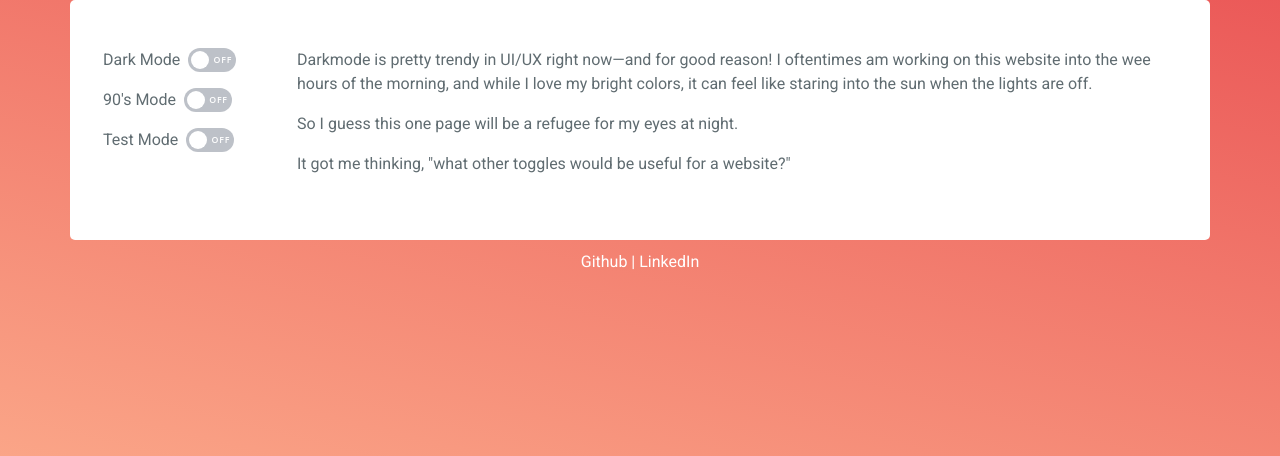
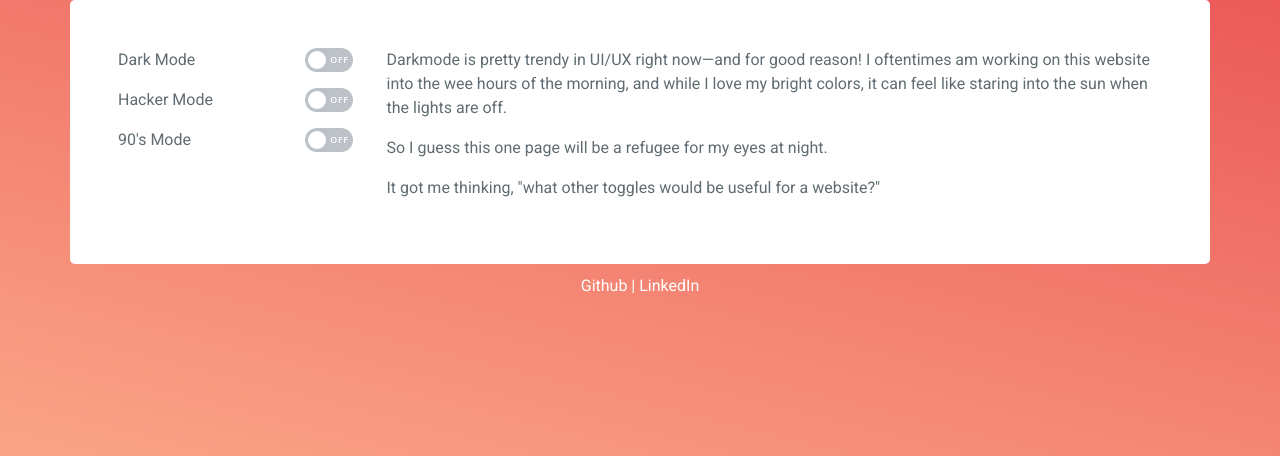
Before and after one commit to corydonbaylor/flask-app, a Flask app: page /toggles in a window 1280 px wide. Shown: the part 56-512 px from the top of the page. Run offline with Flask 2, Linux system fonts and the light colour scheme; some libraries are stand-ins or nearby versions.

Commit message:
added hacker mode

```diff
--- a/app/static/css/toggles.css
+++ b/app/static/css/toggles.css
@@ -43,6 +43,36 @@
   font-family: 'comic sans ms';
 }
 
+/*  Hacker */
+.hacker{
+  background-color: black;
+  font-family: Consolas, "Liberation Mono", Menlo, Courier, monospace;
+  color: #33ff33;
+}
+
+.grad.hacker {
+  background-color: black !important;
+  border-radius: 0px;
+  border: 1px solid #33ff33;
+}
+
+.hacker p{
+  color: #33ff33;
+  font-family: Consolas, "Liberation Mono", Menlo, Courier, monospace;
+}
+
+.hacker a{
+  color: #33ff33 !important;
+  font-family: Consolas, "Liberation Mono", Menlo, Courier, monospace;
+}
+
+.btn-toggle.hacker{
+  background: black;
+}
+
+.btn-toggle.btn-sm.hacker > .handle{
+  background-color: #33ff33 !important
+}
 /* Switch code */
 .btn {
   display: inline-block;
--- a/app/templates/pages/webdev/toggles.html
+++ b/app/templates/pages/webdev/toggles.html
@@ -8,30 +8,42 @@
 
 {% block content %}
 <div class="row">
-    <div class="col-2">
+    <div class="col-sm-3">
         <div class="row">
+            <div class="col-8">
                 <p> Dark Mode </p>
+            </div>
+            <div class='col-4'>
                 <button class="btn btn-sm btn-toggle" data-toggle="button" aria-pressed="false" autocomplete="off"
                     id='darkmode' onclick='toggle(this.id, "darkmode"); toggle_content(this.id)'>
                     <div class="handle"></div>
                 </button>
             </div>
+        </div>
         <div class="row">
+            <div class="col-8">
+                <p> Hacker Mode </p>
+            </div>
+            <div class='col-4'>
+                <button class="btn btn-sm btn-toggle" data-toggle="button" aria-pressed="false" autocomplete="off"
+                    id='hacker' onclick='toggle(this.id, "hacker"); toggle_content(this.id)'>
+                    <div class="handle"></div>
+                </button>
+            </div>
+        </div>
+        <div class="row">
+            <div class="col-8">
                 <p> 90's Mode </p>
+            </div>
+            <div class="col-4">
                 <button class="btn btn-sm btn-toggle" data-toggle="button" aria-pressed="false" autocomplete="off"
                     id='ninties' onclick='toggle(this.id, "ninties"); toggle_content(this.id)'>
                     <div class="handle"></div>
                 </button>
             </div>
-        <div class="row">
-            <p> Test Mode </p>
-            <button class="btn btn-sm btn-toggle" data-toggle="button" aria-pressed="false" autocomplete="off" id='test'
-                onclick='toggle(this.id, "test"); toggle_content(this.id)'>
-                <div class="handle"></div>
-            </button>
         </div>
     </div>
-    <div class="col-10" id='toggle_content'>
+    <div class="col-sm-9" id='toggle_content'>
         <p>
             Darkmode is pretty trendy in UI/UX right now&mdash;and for good reason! I oftentimes am working on this
             website into the wee hours of the morning, and while I love my bright colors, it can feel like staring into
```
Also changed, not shown: app/templates/javascript/toggles.js (+35 -7 lines). Lines whose indentation alone changed are shown as unchanged.
